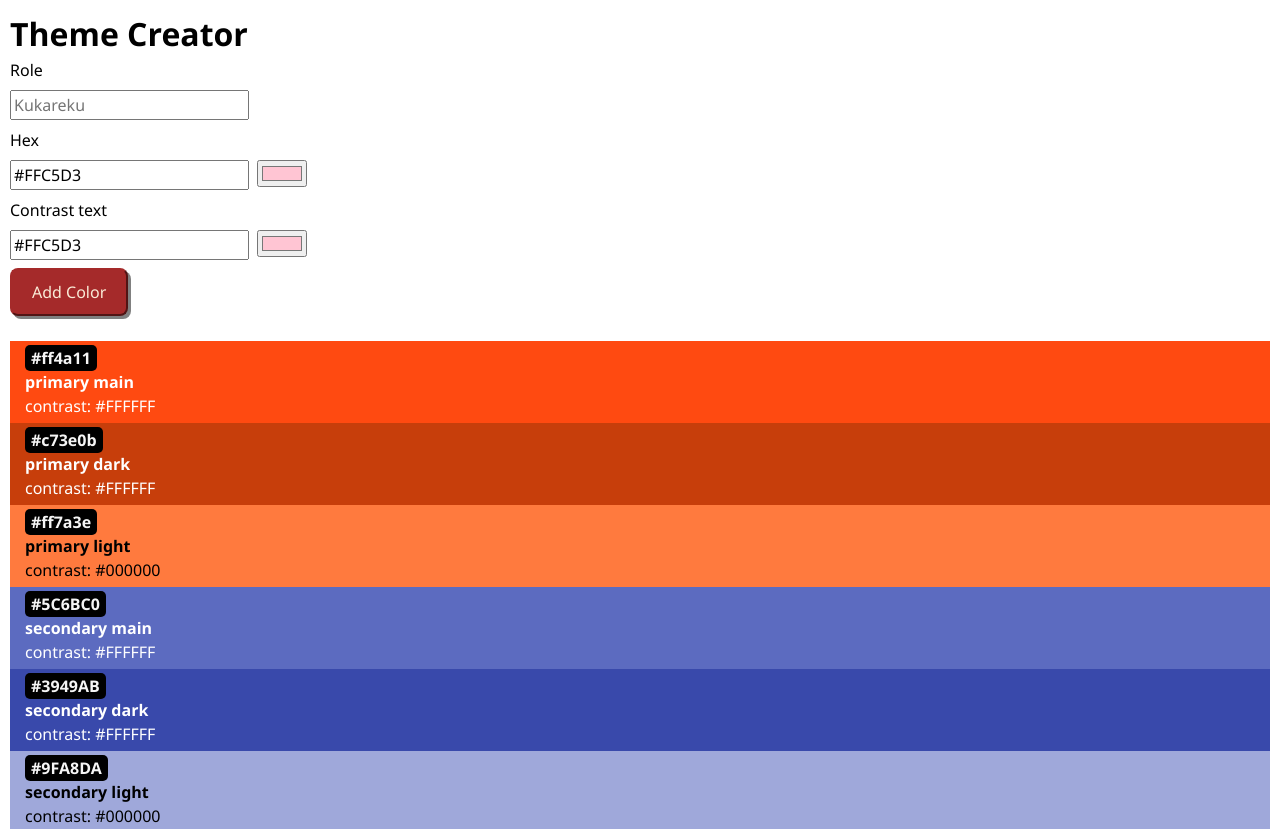
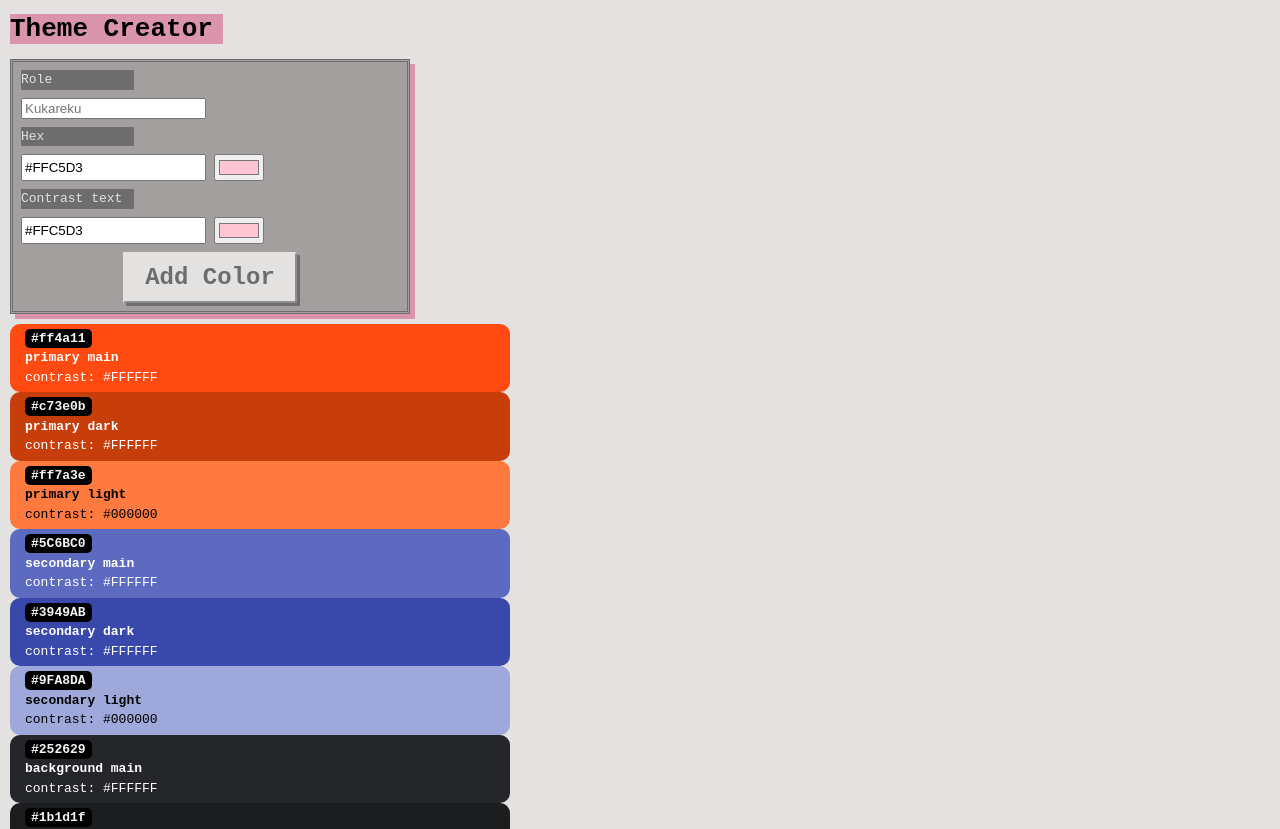
Before and after one commit to ArtemiyShokin/recap-project-4, a React (Vite) app: page / in a window 1280 px wide. Shown: the top 829 px of the page. Built offline with nearby package versions, Linux system fonts and the light colour scheme.

Commit message:
played around with css

```diff
--- a/src/App.css
+++ b/src/App.css
@@ -1,4 +1,13 @@
 body {
-  font-family: "Segoe UI", "Helvetica Neue", Arial, sans-serif;
+  font-family: monospace;
   padding: 10px;
+  background-color: var(--greyscale-light);
 }
+h1 {
+  font-size: xx-large;
+  display: inline;
+  background-color: var(--greyscale-accent);
+  color: black;
+
+  padding-right: 10px;
+}
--- a/src/Components/Color/Color.css
+++ b/src/Components/Color/Color.css
@@ -9,6 +9,10 @@
   background: black;
   color: white; */
 /* } */
+.color-card__container {
+  width: 500px;
+  border-radius: 10px;
+}
 .color-card__list {
   list-style: none;
   margin: 0px 10px;
--- a/src/Components/Form/Form.css
+++ b/src/Components/Form/Form.css
@@ -1,11 +1,26 @@
 .form {
   gap: 24px; /* not sure if this does anything? */
-  padding-bottom: 25px; /* space between form button and the cards */
+  padding: 8px;
+  border-style: double;
+
+  border-color: var(--greyscale-dark);
+
+  background-color: var(--greyscale-main);
+
+  box-shadow: 5px 5px var(--greyscale-accent);
+  max-width: 400px;
+  margin: 10px;
+  margin-left: 0px;
 }
 .form__fields {
   display: flex;
   flex-direction: column;
   gap: 8px;
+}
+.form__fields > label {
+  background-color: var(--greyscale-dark);
+  width: 30%;
+  color: var(--greyscale-light);
 }
 .form__field {
   display: flex;
@@ -14,25 +29,27 @@
   gap: 8px;
 }
 .form__button-wrapper {
-  /* display: flex;
-  justify-content: right; */
+  display: flex;
+  justify-content: center;
 }
 
 button {
   font-family: monospace;
-  font-size: 50rem;
-  color: antiquewhite;
-  background-color: brown;
-  border-radius: 8px;
-  border-color: brown;
-  box-shadow: 3px 3px grey;
+  font-weight: bold;
+  font-size: 1.5rem;
+  color: var(--greyscale-dark);
+  background-color: var(--greyscale-light);
+  border-radius: 1px;
+  border-color: var(--greyscale-light);
+  box-shadow: 3px 3px var(--greyscale-dark);
   padding-top: 10px;
   padding-bottom: 10px;
   padding-left: 20px;
   padding-right: 20px;
+  transition: 0.25s ease-in-out;
 }
 
 button:hover {
   color: black;
-  background-color: palevioletred;
+  background-color: rgb(218, 148, 171);
 }
--- a/src/index.css
+++ b/src/index.css
@@ -43,7 +43,7 @@ input,
 button,
 textarea,
 select {
-  font: inherit;
+  /* font: inherit; */
 }
 /*
   7. Avoid text overflows
@@ -64,3 +64,24 @@ h6 {
 #__next {
   isolation: isolate;
 }
+
+:root {
+  --primary-main:;
+  --primary-dark:;
+  --primary-light:;
+
+  --secondary-main:;
+  --secondary-dark:;
+  --secondary-light:;
+
+  --background-main: rgb(163, 159, 159);
+  --background-dark: rgb(109, 109, 109);
+  --background-light: rgb(228, 225, 225);
+
+  --greyscale-main: rgb(163, 159, 159);
+  --greyscale-dark: rgb(109, 109, 109);
+  --greyscale-light: rgb(228, 225, 225);
+  --greyscale-accent: rgb(218, 148, 171);
+
+  --text: var(--primary-main);
+}
```
